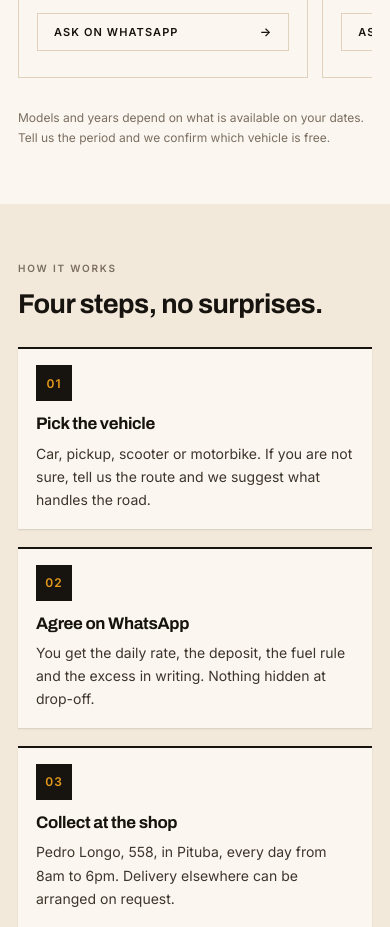
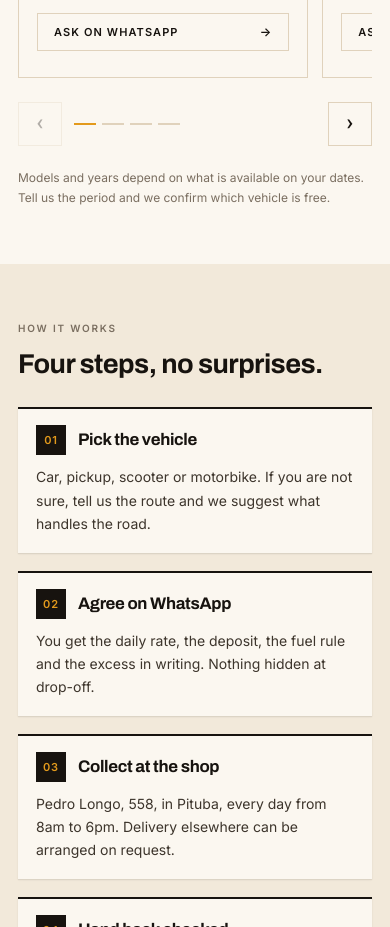
Before and after one commit to 42bikes/mascarenhas-previa, a plain HTML site: page index.html in a window 390 px wide. Shown: the part 1727-2654 px from the top of the page. Drawn offline with Linux system fonts and the light colour scheme.

Commit message:
Bring the hero trail and carousel controls to mobile
The map trace was cropped out by the SVG slice on narrow screens and the fleet
row gave no hint that it scrolls sideways, so mobile lost both the motif and
the way to reach the other vehicles. The step cards also put their number on
the same line as the title to cut height on phones.

🤖 Generated with Codebuff
Co-Authored-By: Codebuff <noreply@codebuff.com>

```diff
--- a/i18n.js
+++ b/i18n.js
@@ -63,6 +63,8 @@
       "fleet.ask": "Diária sob consulta",
       "fleet.askNote": "valor fechado no WhatsApp",
       "fleet.cta": "Consultar no WhatsApp",
+      "fleet.prev": "Veículo anterior",
+      "fleet.next": "Próximo veículo",
       "fleet.foot": "Modelos e anos variam com a frota disponível na data. Diga o período e a gente confirma qual veículo está livre.",
 
       "how.eyebrow": "Como funciona",
@@ -196,6 +198,8 @@
       "fleet.ask": "Daily rate on request",
       "fleet.askNote": "agreed on WhatsApp",
       "fleet.cta": "Ask on WhatsApp",
+      "fleet.prev": "Previous vehicle",
+      "fleet.next": "Next vehicle",
       "fleet.foot": "Models and years depend on what is available on your dates. Tell us the period and we confirm which vehicle is free.",
 
       "how.eyebrow": "How it works",
@@ -329,6 +333,8 @@
       "fleet.ask": "Tarifa diaria a consultar",
       "fleet.askNote": "valor acordado por WhatsApp",
       "fleet.cta": "Consultar por WhatsApp",
+      "fleet.prev": "Vehículo anterior",
+      "fleet.next": "Vehículo siguiente",
       "fleet.foot": "Modelos y años varían según la flota disponible en la fecha. Dinos el período y confirmamos qué vehículo está libre.",
 
       "how.eyebrow": "Cómo funciona",
--- a/index.html
+++ b/index.html
@@ -79,6 +79,10 @@
         <rect class="hero-node" x="462" y="655" width="14" height="14"/>
       </svg>
     </div>
+    <svg class="hero-trail-sm" viewBox="0 0 240 24" aria-hidden="true" focusable="false">
+      <path d="M0 19 H112 L142 6 H226"/>
+      <rect x="224" y="0" width="12" height="12"/>
+    </svg>
     <div class="container hero-grid">
       <div class="hero-copy">
         <p class="eyebrow" data-i18n="hero.eyebrow">Itacaré e Ilhéus · desde a década de 2000</p>
@@ -181,6 +185,12 @@
             <a class="btn btn-line btn-sm" href="https://wa.me/5573998440150" data-wa="vehicle" data-vehicle="fleet.moto.name" data-i18n="fleet.cta">Consultar no WhatsApp</a>
           </div>
         </article>
+      </div>
+
+      <div class="fleet-nav">
+        <button type="button" class="fleet-arrow" data-fleet-prev data-i18n-aria="fleet.prev" aria-label="Veículo anterior">‹</button>
+        <div class="fleet-dots" aria-hidden="true"></div>
+        <button type="button" class="fleet-arrow" data-fleet-next data-i18n-aria="fleet.next" aria-label="Próximo veículo">›</button>
       </div>
 
       <p class="fleet-foot" data-i18n="fleet.foot">Modelos e anos variam com a frota disponível na data. Diga o período e a gente confirma qual veículo está livre.</p>
--- a/main.js
+++ b/main.js
@@ -99,6 +99,58 @@
   var road = document.querySelector(".road-band");
   if (road) onVisible([road], { threshold: 0.45 });
 
+  /* ---------- setas do carrossel da frota (só aparecem no celular) ---------- */
+
+  var fleetGrid = document.querySelector(".fleet-grid");
+  var fleetNav = document.querySelector(".fleet-nav");
+
+  if (fleetGrid && fleetNav && fleetGrid.children.length) {
+    var fleetCards = toArray(fleetGrid.children);
+    var fleetDots = fleetNav.querySelector(".fleet-dots");
+    var fleetPrev = fleetNav.querySelector("[data-fleet-prev]");
+    var fleetNext = fleetNav.querySelector("[data-fleet-next]");
+
+    var dots = fleetCards.map(function () {
+      var dot = document.createElement("span");
+      dot.className = "fleet-dot";
+      return fleetDots.appendChild(dot);
+    });
+
+    function cardStep() {
+      var gap = parseFloat(getComputedStyle(fleetGrid).columnGap) || 0;
+      return fleetCards[0].getBoundingClientRect().width + gap;
+    }
+
+    function setArrow(btn, off) {
+      btn.classList.toggle("is-off", off);
+      btn.setAttribute("aria-disabled", off ? "true" : "false");
+    }
+
+    function syncFleetNav() {
+      var step = cardStep();
+      var max = fleetGrid.scrollWidth - fleetGrid.clientWidth;
+      setArrow(fleetPrev, fleetGrid.scrollLeft <= 2);
+      setArrow(fleetNext, fleetGrid.scrollLeft >= max - 2);
+      var at = step ? Math.round(fleetGrid.scrollLeft / step) : 0;
+      dots.forEach(function (dot, i) { dot.classList.toggle("is-on", i === at); });
+    }
+
+    function moveFleet(direction) {
+      fleetGrid.scrollBy({
+        left: direction * cardStep(),
+        behavior: reduceMotion ? "auto" : "smooth"
+      });
+    }
+
+    fleetPrev.addEventListener("click", function () { moveFleet(-1); });
+    fleetNext.addEventListener("click", function () { moveFleet(1); });
+    fleetGrid.addEventListener("scroll", syncFleetNav, { passive: true });
+    window.addEventListener("resize", function () { requestAnimationFrame(syncFleetNav); });
+    window.addEventListener("load", syncFleetNav);
+    if ("ResizeObserver" in window) new ResizeObserver(syncFleetNav).observe(fleetGrid);
+    syncFleetNav();
+  }
+
   /* ---------- títulos em máscara (uma linha por vez) ----------
      O h2 é quebrado em .ln > .ln-in para as linhas subirem da máscara.
      O i18n troca o textContent do h2 inteiro; quando isso acontece o h2
--- a/styles.css
+++ b/styles.css
@@ -196,6 +196,22 @@ button{font:inherit; color:inherit}
   }
 }
 
+/* no celular o traço do mapa ganha uma versão própria, no rodapé do hero
+   (na versão larga ele é cortado pelo slice do SVG grande) */
+
+.hero-trail-sm{display:none}
+@media (max-width:959px){
+  .hero-trail-sm{
+    display:block; position:absolute; left:var(--gutter); bottom:8px;
+    width:min(240px,62%); height:auto;
+  }
+  .hero-trail-sm path{
+    fill:none; stroke:var(--amber); stroke-width:2; stroke-dasharray:14 12;
+    opacity:.6; animation:heroDash 9s linear infinite;
+  }
+  .hero-trail-sm rect{fill:var(--amber); opacity:.6; animation:heroNode 5.5s ease-in-out infinite}
+}
+
 /* ---------- seções ---------- */
 
 .section{padding:clamp(56px,7vw,96px) 0}
@@ -255,6 +271,7 @@ button{font:inherit; color:inherit}
 }
 .fleet-body .btn::after{content:"→"; font-size:1.1em; line-height:1; transition:transform .25s var(--ease)}
 .fleet-body .btn:hover::after{transform:translateX(4px)}
+.fleet-nav{display:none}
 .fleet-foot{
   margin-top:22px; font-size:12px; color:var(--ink-3); max-width:70ch;
 }
@@ -630,7 +647,27 @@ button{font:inherit; color:inherit}
   }
   .fleet-grid::-webkit-scrollbar{display:none}
   .fleet-card{scroll-snap-align:start}
+  .fleet-nav{display:flex; align-items:center; gap:12px; margin-top:16px}
+  .fleet-arrow{
+    width:44px; height:44px; flex:0 0 auto; padding:0;
+    display:inline-flex; align-items:center; justify-content:center;
+    background:var(--paper); border:1px solid var(--sand); color:var(--ink);
+    font-family:var(--serif); font-size:22px; line-height:1; cursor:pointer;
+    transition:background .2s var(--ease), border-color .2s var(--ease), color .2s var(--ease);
+  }
+  .fleet-arrow:hover{border-color:var(--ink); background:var(--ink); color:var(--paper)}
+  .fleet-arrow[aria-disabled="true"]{opacity:.32; cursor:default; background:var(--paper); border-color:var(--sand); color:var(--ink)}
+  .fleet-dots{display:flex; align-items:center; gap:6px; margin-right:auto}
+  .fleet-dot{width:22px; height:2px; background:var(--sand); transition:background .25s var(--ease)}
+  .fleet-dot.is-on{background:var(--amber)}
   .steps{grid-template-columns:1fr}
+  .steps li{
+    display:grid; grid-template-columns:auto minmax(0,1fr);
+    column-gap:12px; align-items:center;
+  }
+  .step-n{width:30px; height:30px; margin-bottom:0; font-size:11px}
+  .steps h3{margin-bottom:0}
+  .steps p{grid-column:1 / -1; margin-top:10px}
   .terms-grid{grid-template-columns:1fr}
   .hero-proof{flex-direction:column; gap:14px}
   .hero-proof strong{font-size:1.2rem}
@@ -648,6 +685,7 @@ button{font:inherit; color:inherit}
   .road-vehicle{display:none}
   .marquee-track{animation:none}
   .hero-dots,.hero-route,.hero-node{animation:none}
+  .hero-trail-sm path,.hero-trail-sm rect{animation:none}
   .map-pin::after{animation:none; opacity:0}
   .js .reveal{opacity:1; transform:none; transition:none}
   .js .steps li::before{transform:none; transition:none}
```
